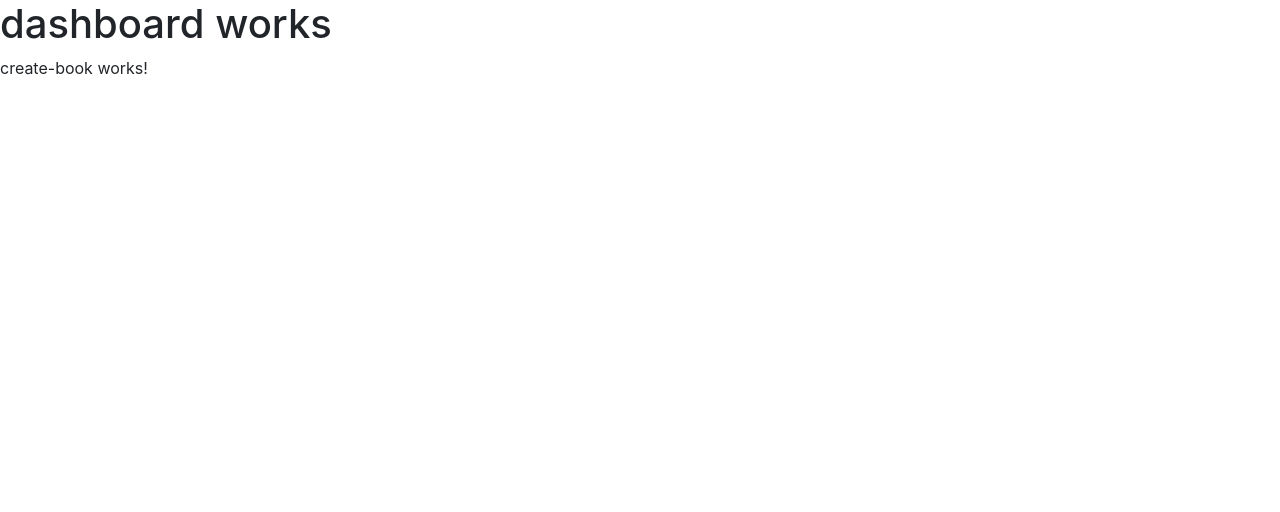
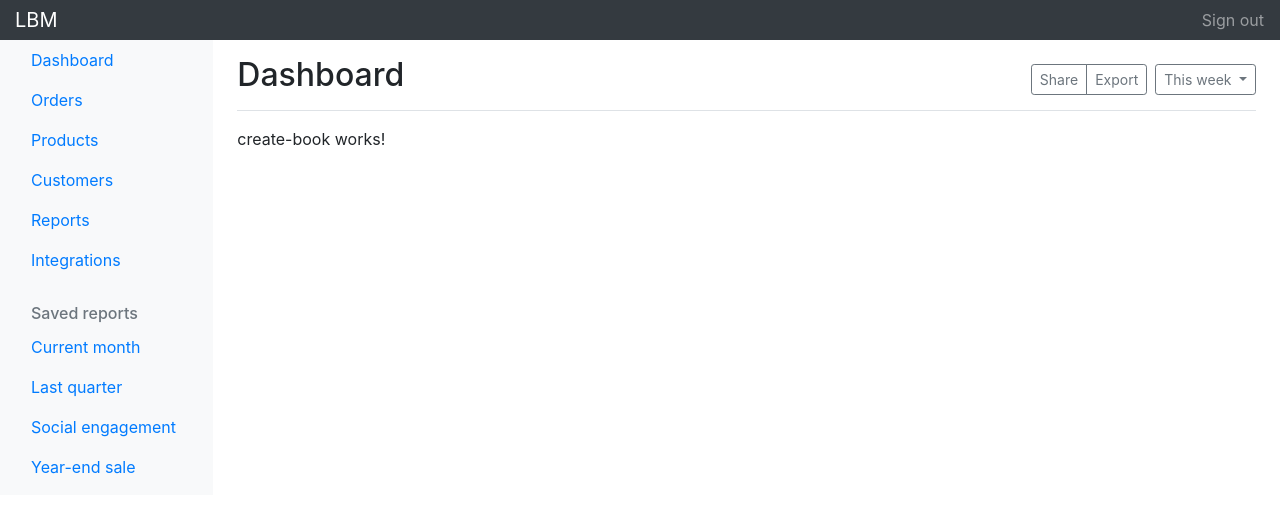
Before and after one commit to venkateshkadimisetty/ng6TestApp, an Angular app: page /dashboard/book/create-book in a window 1280 px wide. Shown: the top 512 px of the page. Built offline with nearby package versions, Linux system fonts and the light colour scheme.

Commit message:
basic login form and dashboard

```diff
--- a/package.json
+++ b/package.json
@@ -22,6 +22,7 @@
     "@angular/platform-browser": "^6.0.2",
     "@angular/platform-browser-dynamic": "^6.0.2",
     "@angular/router": "^6.0.2",
+    "bootstrap": "^4.1.1",
     "core-js": "^2.5.4",
     "rxjs": "^6.0.0",
     "zone.js": "^0.8.26"
--- a/src/app/dashboard/dashboard/dashboard.component.html
+++ b/src/app/dashboard/dashboard/dashboard.component.html
@@ -1,2 +1,105 @@
-<h1>dashboard works</h1>
-<router-outlet></router-outlet>
+<nav class="navbar navbar-dark sticky-top bg-dark flex-md-nowrap p-0">
+    <a class="navbar-brand col-sm-3 col-md-2 mr-0" href="#">LBM</a>
+
+    <ul class="navbar-nav px-3">
+      <li class="nav-item text-nowrap">
+        <a class="nav-link" href="#">Sign out</a>
+      </li>
+    </ul>
+  </nav>
+
+  <div class="container-fluid">
+    <div class="row">
+      <nav class="col-md-2 d-none d-md-block bg-light sidebar">
+        <div class="sidebar-sticky">
+          <ul class="nav flex-column">
+            <li class="nav-item">
+              <a class="nav-link active" href="#">
+                <span data-feather="home"></span>
+                Dashboard <span class="sr-only">(current)</span>
+              </a>
+            </li>
+            <li class="nav-item">
+              <a class="nav-link" href="#">
+                <span data-feather="file"></span>
+                Orders
+              </a>
+            </li>
+            <li class="nav-item">
+              <a class="nav-link" href="#">
+                <span data-feather="shopping-cart"></span>
+                Products
+              </a>
+            </li>
+            <li class="nav-item">
+              <a class="nav-link" href="#">
+                <span data-feather="users"></span>
+                Customers
+              </a>
+            </li>
+            <li class="nav-item">
+              <a class="nav-link" href="#">
+                <span data-feather="bar-chart-2"></span>
+                Reports
+              </a>
+            </li>
+            <li class="nav-item">
+              <a class="nav-link" href="#">
+                <span data-feather="layers"></span>
+                Integrations
+              </a>
+            </li>
+          </ul>
+
+          <h6 class="sidebar-heading d-flex justify-content-between align-items-center px-3 mt-4 mb-1 text-muted">
+            <span>Saved reports</span>
+            <a class="d-flex align-items-center text-muted" href="#">
+              <span data-feather="plus-circle"></span>
+            </a>
+          </h6>
+          <ul class="nav flex-column mb-2">
+            <li class="nav-item">
+              <a class="nav-link" href="#">
+                <span data-feather="file-text"></span>
+                Current month
+              </a>
+            </li>
+            <li class="nav-item">
+              <a class="nav-link" href="#">
+                <span data-feather="file-text"></span>
+                Last quarter
+              </a>
+            </li>
+            <li class="nav-item">
+              <a class="nav-link" href="#">
+                <span data-feather="file-text"></span>
+                Social engagement
+              </a>
+            </li>
+            <li class="nav-item">
+              <a class="nav-link" href="#">
+                <span data-feather="file-text"></span>
+                Year-end sale
+              </a>
+            </li>
+          </ul>
+        </div>
+      </nav>
+      <main role="main" class="col-md-9 ml-sm-auto col-lg-10 pt-3 px-4">
+        <div class="d-flex justify-content-between flex-wrap flex-md-nowrap align-items-center pb-2 mb-3 border-bottom">
+          <h1 class="h2">Dashboard</h1>
+          <div class="btn-toolbar mb-2 mb-md-0">
+            <div class="btn-group mr-2">
+              <button class="btn btn-sm btn-outline-secondary">Share</button>
+              <button class="btn btn-sm btn-outline-secondary">Export</button>
+            </div>
+            <button class="btn btn-sm btn-outline-secondary dropdown-toggle">
+              <span data-feather="calendar"></span>
+              This week
+            </button>
+          </div>
+        </div>
+        <router-outlet></router-outlet>
+        </main>
+      </div>
+      </div>
--- a/src/app/sign-in/sign-in.component.html
+++ b/src/app/sign-in/sign-in.component.html
@@ -1,17 +1,17 @@
   <div class="card col-md-4 offset-md-4">
         <div class="card-body">
                 <div class="card-title text-center"><h2 class="text-primary">SIGN IN</h2></div>
-                <form #signInForm="ngForm">
+                <form #signInForm="ngForm" class="example-form" (ngSubmit)="login(signInForm)">
                         <div class="form-group">
                           <label for="usernameInput">Username</label>
-                          <input type="text" class="form-control" id="usernameInput" [(ngModel)]="username" aria-describedby="emailHelp" placeholder="Username">
+                          <input type="text" class="form-control" id="usernameInput" name="username" [(ngModel)]="username" aria-describedby="emailHelp" placeholder="Username">
                         </div>
                         <div class="form-group">
                           <label for="passwordInput">Password</label>
-                          <input type="password" class="form-control" id="passwordInput" [(ngModel)]="password" placeholder="Password">
+                          <input type="password" class="form-control" id="passwordInput" name="password" [(ngModel)]="password" placeholder="Password">
                         </div>
                         <div class="form-group">
-                            <button type="submit" class="btn btn-primary">Submit</button>
+                            <button type="submit" class="btn btn-primary" [disabled]="!signInForm.valid">Sign In</button>
                         </div>
                 </form>
         </div>
--- a/src/app/sign-in/sign-in.component.ts
+++ b/src/app/sign-in/sign-in.component.ts
@@ -1,27 +1,26 @@
 import { Component, OnInit } from '@angular/core';
+import { Router } from '@angular/router';
 @Component({
   selector: 'app-sign-in',
   templateUrl: './sign-in.component.html',
   styleUrls: ['./sign-in.component.css']
 })
 export class SignInComponent implements OnInit {
-
-  constructor() {
-  }
-
   username : string
   password : string
 
-  login(event) : void {
-    console.log("event",event);
+  constructor(private router: Router) { }
+
+  ngOnInit() {
+  }
+
+  login(inputForm) : void {
     if(this.username == 'admin' && this.password == 'admin'){
-     //this.router.navigate(["user"]);
-     alert("login Successfull");
+      console.log("form data",inputForm);
+     alert("login successfully!!")
+     this.router.navigate(['/dashboard']);
     }else {
       alert("Invalid credentials");
     }
   }
-  ngOnInit() {
-  }
-
 }
```
Also changed, not shown: 1 other file (tests, documents, lock files or other folders).
